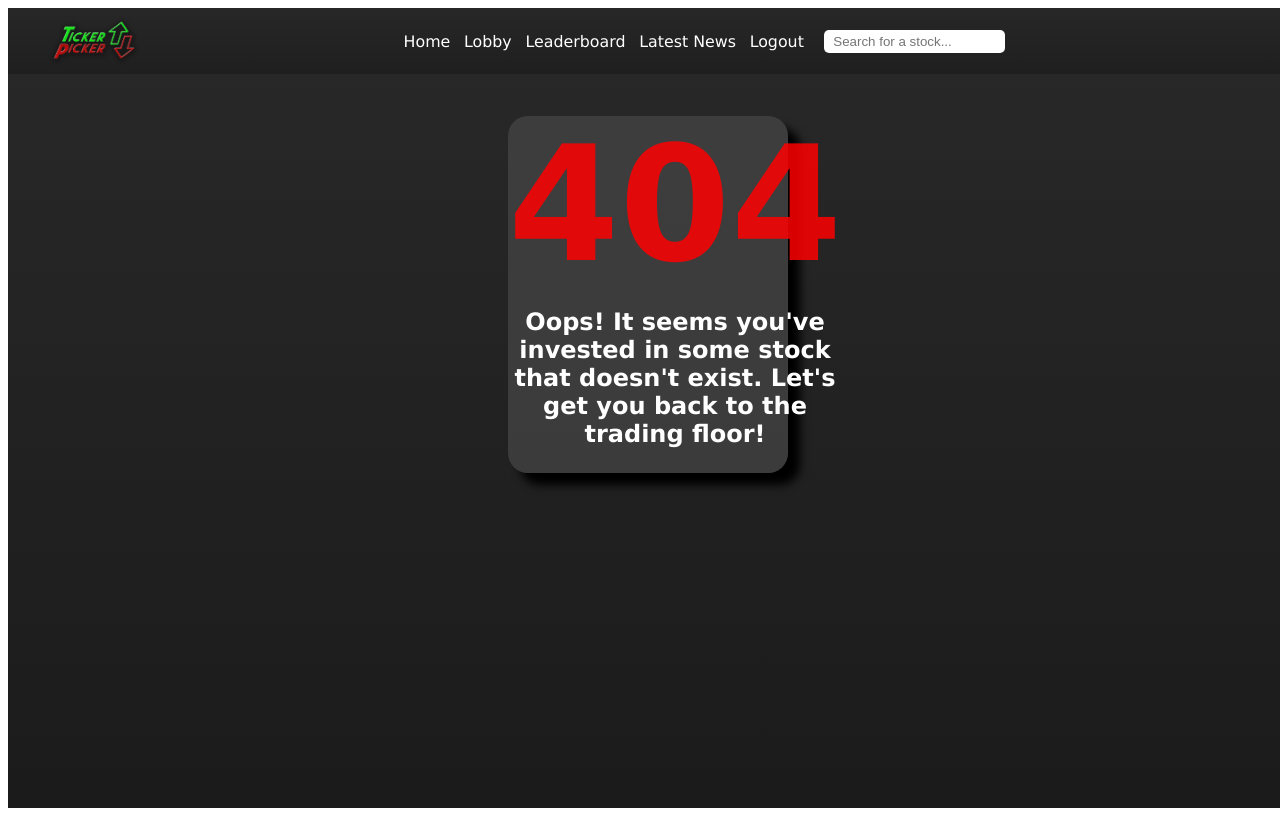
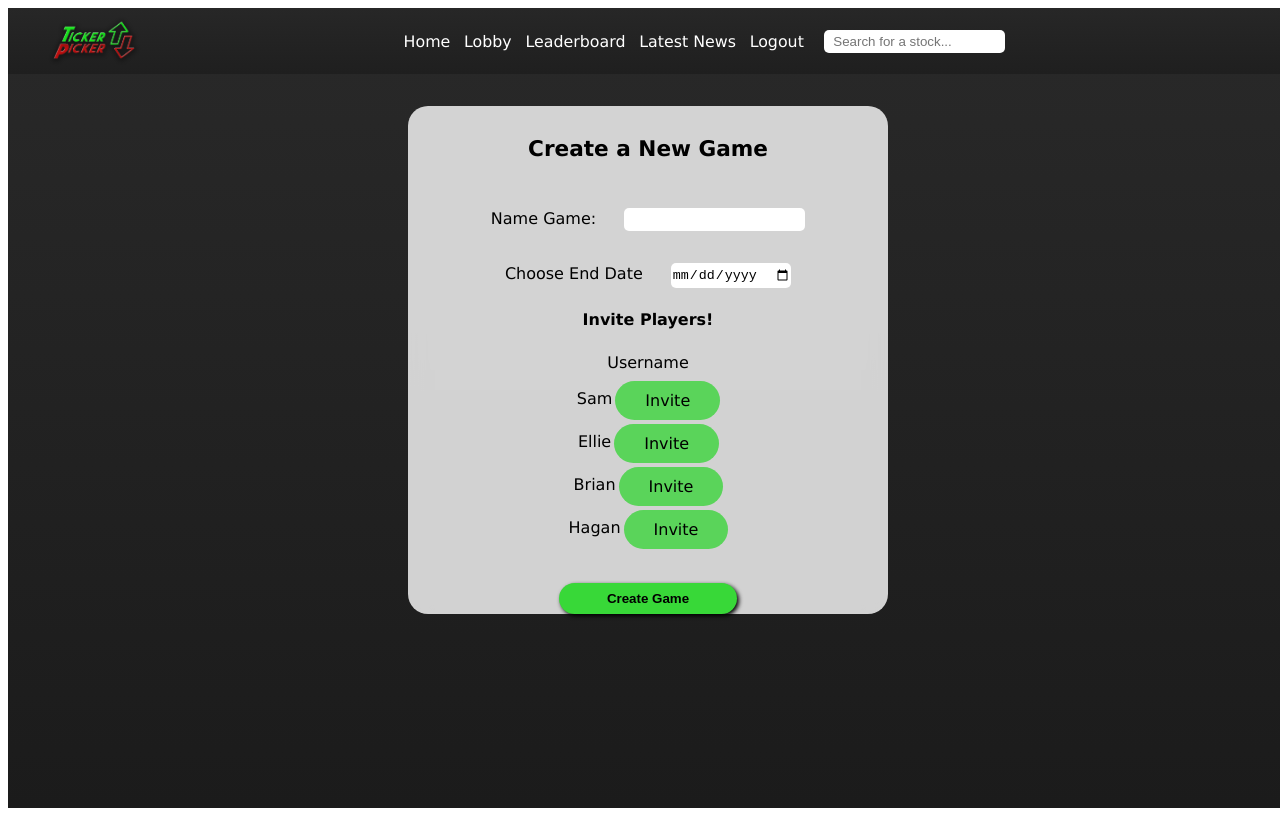
Before and after one commit to samvanben/Ticker-Picker---Virtual-Stock-Market-Game, a Vue app in the folder vue/: page /new_game in a window 1280 px wide. Before the commit this address had no page. Built offline with nearby package versions, Linux system fonts and the light colour scheme; sample sign-in values are in the browser's storage.

Commit message:
implemented portfolio and create game page

```diff
--- a/vue/src/router/index.js
+++ b/vue/src/router/index.js
@@ -6,7 +6,8 @@ import Logout from '../views/Logout.vue'
 import Register from '../views/Register.vue'
 import store from '../store/index'
 import NotFound from "../views/NotFound.vue"
-
+import NewGame from "../views/NewGame.vue"
+import Portfolio from "../views/Portfolio.vue"
 
 Vue.use(Router)
 
@@ -74,6 +75,22 @@ const router = new Router({
       component: NotFound,
     },
     {
+      path: "/new_game",
+      name: "newGame",
+      component: NewGame,
+      meta: {
+        requiresAuth: true
+      }
+    },
+    {
+      path: "/portfolio",
+      name: "portfolio",
+      component: Portfolio,
+      meta: {
+        requiresAuth: true
+      }
+    },
+    {
       path:'/:pathMatch(.*)*',
       name:'NotFound',
       component:NotFound
--- a/vue/src/views/Home.vue
+++ b/vue/src/views/Home.vue
@@ -26,7 +26,9 @@
         </table>
         <div id="current-buttons">
           <button id="view-all">View Games</button>
-          <button id="new-game">+ New Game</button>
+          <a href="/new_game">
+            <button id="new-game">+ New Game</button>
+          </a>
         </div>
     </div>
     <div id="home-bin-2" class="home-bin-upper">
--- /dev/null
+++ b/vue/src/views/NewGame.vue
@@ -0,0 +1,119 @@
+<template>
+  <div id="newGame">
+      <form>
+          <h1>Create a New Game</h1>
+          <div id="form-name-game">
+              <label for="name-game">Name Game:</label>
+              <input type="text" id="game-name" />
+          </div>
+          <div>
+              <label for="end-date">Choose End Date</label>
+              <input type="date" id="end-date" />
+          </div>
+          <h4>Invite Players!</h4>
+          <table id="invite-players">
+              <tr>
+                  <td>Username</td>
+              </tr>
+              <tr>
+                  <td>Sam</td>
+                  <td button id="invite">Invite</td>
+              </tr>
+              <tr>
+                  <td>Ellie</td>
+                  <td button id="invite">Invite</td>
+              </tr>
+              <tr>
+                  <td>Brian</td>
+                  <td button id="invite">Invite</td>
+              </tr>
+              <tr>
+                  <td>Hagan</td>
+                  <td button id="invite">Invite</td>
+              </tr>
+          </table>
+          <button id="create">Create Game</button>
+      </form>
+  </div>
+</template>
+
+<script scoped>
+export default {
+    name: "NewGame",
+}
+</script>
+
+<style scoped>
+label {
+  margin-right: 0.5rem;
+}
+#newGame {
+  width: 100vw;
+  height: auto;
+  display: flex;
+  justify-content: center;
+  align-items: center;
+}
+form {
+  background: rgba(255, 255, 255, 0.8);
+  backdrop-filter: blur(10px);
+  border-radius: 20px;
+  width:30em;
+  height: auto;
+  text-align: center;
+}
+form h1 {
+  padding-top: 1rem;
+  color:black;
+  font-size: 1.35rem;
+}
+form input:first-of-type {
+  margin-top: 2rem;
+}
+#invite {
+    background-color: rgb(90, 212, 90);
+    padding-top: 10px;
+    padding-bottom: 10px;
+    padding-left: 30px;
+    padding-right: 30px;
+    border-radius: 20px;
+    border-style: none;
+    margin-bottom: 15px;
+    margin-left: 10px;
+    margin-right: 10px;
+  }
+  #invite:hover {
+    background-color: rgb(43, 114, 43);
+    font-weight: bold;
+  }
+  th {
+    padding-left: 20px;
+    padding-right: 20px;
+    padding-bottom: 15px;
+  }
+  td {
+    padding-bottom: 5px;
+  }
+  #invite-players {
+    grid-area: bin1;
+    display: flex;
+    flex-direction: column;
+    align-items: center;
+  }
+  form button {
+  margin-top: 2rem;
+  padding-left: 3rem;
+  padding-right: 3rem;
+  padding-top: 0.5rem;
+  padding-bottom: 0.5rem;
+  background-color: rgb(56, 216, 56);
+  border-radius: 1rem;
+  border-style: none;
+  box-shadow: 2px 2px 4px;
+  font-weight: bold;
+}
+form button:hover {
+  background-color: rgb(26, 116, 26);
+}
+
+</style>
--- a/vue/src/views/NotFound.vue
+++ b/vue/src/views/NotFound.vue
@@ -25,7 +25,7 @@ export default {
     margin-right: 500px;
     margin-top: 10px;
 }
-h1 {
+#error h1 {
     color: rgba(255, 0, 0, 0.849);
     text-align: center;
     font-family:Verdana, Geneva, Tahoma, sans-serif;
@@ -34,7 +34,7 @@ h1 {
     margin-top: -5px
 
 }
-h2 {
+#error h2 {
     color: white;
     text-align: center;
     font-family:Verdana, Geneva, Tahoma, sans-serif;
--- /dev/null
+++ b/vue/src/views/Portfolio.vue
@@ -0,0 +1,138 @@
+<template>
+  <div class="portfolio">
+      <div id="portfolio-bin" class="portfolio-bin">
+        <h2 id="bin-head">Portfolio</h2>
+        <table id="portfolio-tab">
+          <tr>
+            <th>Ticker Symbol</th>
+            <th>Price</th>
+            <th>Exchange</th>
+            <th>Shares</th>
+            <th>Buy</th>
+            <th>Sell</th>
+          </tr>
+          <tr>
+            <td>$TSLA</td>
+            <td>$246.38</td>
+            <td>NASDAQ</td>
+            <input type="number" id />
+            <td button id="buy">+</td>
+            <td button id="sell">-</td>
+          </tr>
+          <tr>
+            <td>$AAPL</td>
+            <td>$174.10</td>
+            <td>NASDAQ</td>
+            <input type="number" id />
+            <td button id="buy">+</td>
+            <td button id="sell">-</td>
+          </tr>
+          <tr>
+            <td>$GOOGL</td>
+            <td>$132.31</td>
+            <td>NASDAQ</td>
+            <input type="number" id />
+            <td button id="buy">+</td>
+            <td button id="sell">-</td>
+          </tr>
+          <tr>
+            <td>$JPM</td>
+            <td>$147.59</td>
+            <td>NYSE</td>
+            <input type="number" id />
+            <td button id="buy">+</td>
+            <td button id="sell">-</td>
+          </tr>
+          <tr>
+            <td>$MSFT</td>
+            <td>$313.64</td>
+            <td>NASDAQ</td>
+            <input type="number" id />
+            <td button id="buy">+</td>
+            <td button id="sell">-</td>
+          </tr>
+        </table>
+
+    </div>
+  </div>
+</template>
+
+<script>
+export default {
+
+}
+</script>
+
+<style scoped>
+    .portfolio {
+    margin-left: 10%;
+    width: 80vw;
+    display: flex;
+    flex-direction: column;
+    align-items: center;
+    gap: 20px;
+    margin-bottom: 50px;
+  }
+  #portfolio-bin {
+    grid-area: bin;
+    display: flex;
+    flex-direction: column;
+    align-items: center;
+  }
+  #portfolio-tab {
+    color: white;
+    margin-bottom: 15px;
+  }
+  .portfolio-bin {
+    background-color: rgba(69, 69, 69, 0.75);
+    width: 1fr;
+    height: 100%;
+    text-align: center;
+    border-radius: 20px;
+    border-width: 1px;
+    box-shadow: 12px 12px 10px black;
+  }
+  .portfolio div h2 {
+    color: white;
+  }
+  th {
+    padding-left: 20px;
+    padding-right: 20px;
+    padding-bottom: 15px;
+  }
+  td {
+    padding-bottom: 5px;
+  }
+  #buy {
+  background-color: rgb(90, 212, 90);
+    padding-top: 10px;
+    padding-bottom: 10px;
+    padding-left: 30px;
+    padding-right: 30px;
+    border-radius: 20px;
+    border-style: none;
+    margin-bottom: 15px;
+    margin-left: 10px;
+    margin-right: 10px;
+  }
+  #buy:hover {
+    background-color: rgb(43, 114, 43);
+    font-weight: bold;
+  }
+  #sell {
+  background-color: rgb(255, 0, 0, 0.849);
+    padding-top: 10px;
+    padding-bottom: 10px;
+    padding-left: 30px;
+    padding-right: 30px;
+    border-radius: 20px;
+    border-style: none;
+    margin-bottom: 15px;
+    margin-left: 10px;
+    margin-right: 10px;
+  }
+  #sell:hover {
+    background-color: rgba(255, 0, 0, 0.63);
+    font-weight: bold;
+  }
+</style>
```
Also changed, not shown: 2 other files (tests, documents, lock files or other folders).
